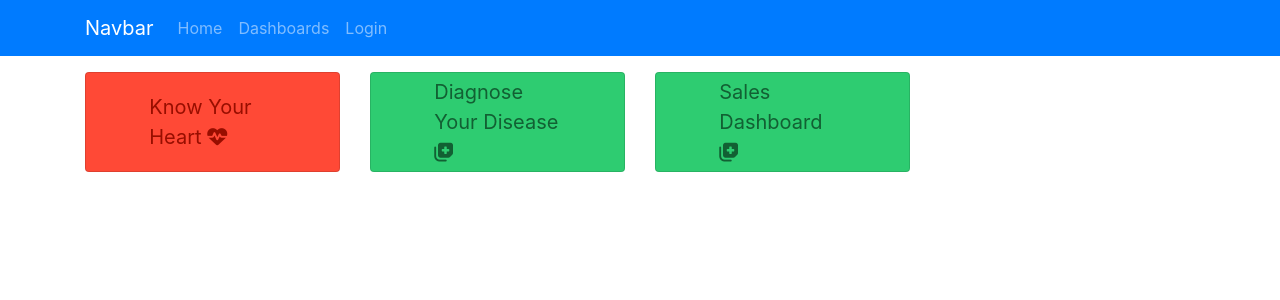
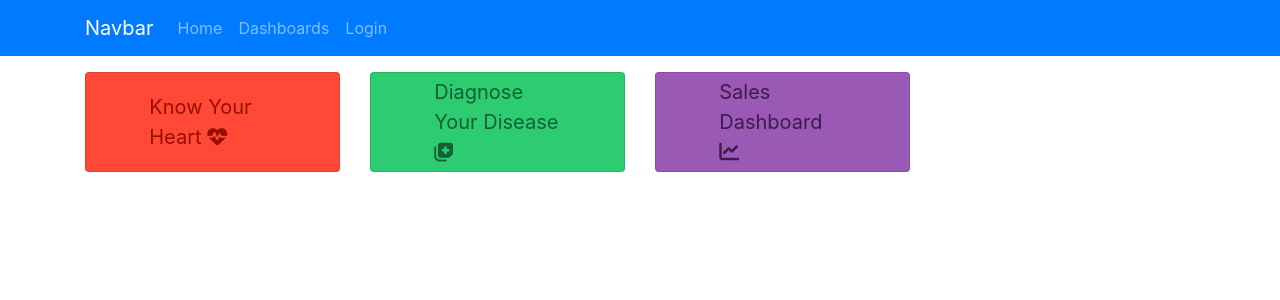
Before and after one commit to lokesh-kadiyala98/med-frontend, a React (Create React App) app: page /dashboards in a window 1280 px wide. Shown: the top 300 px of the page. Built offline with nearby package versions, Linux system fonts and the light colour scheme; the HTML template or start-up script is replaced by a standard one.

Commit message:
Refactored Code: Changed File Structure

```diff
--- a/src/App.js
+++ b/src/App.js
@@ -8,7 +8,7 @@ import Logout from './components/logout';
 import Profile from './components/profile';
 import Home from './components/home';
 import Dashboards from './components/dashboards/dashboards';
-import DiagnoseYourDisease from './components/dashboards/diagnoseYourDisease';
+import DiagnoseYourDisease from './components/dashboards/diagnoseYourDisease/diagnoseYourDisease';
 import KnowYourHeart from './components/dashboards/knowYourHeart';
 import SalesForecast from './components/dashboards/sales/salesForecasting';
 
--- a/src/components/dashboards/dashboards.jsx
+++ b/src/components/dashboards/dashboards.jsx
@@ -5,7 +5,6 @@ import LinkBox from '../misc/linkBox';
 class Dashboards extends Component {
     state = {  }
     render() {
-
         return (
             <section className="row">
                 <div className="col-sm-6 col-md-4 col-lg-3">
@@ -32,9 +31,9 @@ class Dashboards extends Component {
                     <NavLink to="/dashboards/salesForecast" >
                         <LinkBox
                             body="Sales Dashboard"
-                            fntClr='rgb(18, 96, 51)'
-                            bgClr='rgb(46, 204, 113)'
-                            icon={<i className="fas fa-notes-medical"></i>}
+                            fntClr='rgb(60, 28, 74)'
+                            bgClr='rgb(155, 89, 182)'
+                            icon={<i class="fas fa-chart-line"></i>}
                         />
                     </NavLink>
                 </div>
--- a/src/components/dashboards/diagnoseYourDisease.jsx
+++ b/src/components/dashboards/diagnoseYourDisease/diagnoseYourDisease.jsx
@@ -2,7 +2,7 @@ import React, { Component } from 'react';
 import axios from 'axios';
 import SymptomClassifier from './symptom_classifier';
 import SymptomsInput from './symptoms_input';
-import '../../config.json'
+import '../../../config.json'
 
 class DiagnoseYourDisease extends Component {
     state = {
--- a/src/components/dashboards/symptom_classifier.jsx
+++ b/src/components/dashboards/diagnoseYourDisease/symptom_classifier.jsx
@@ -66,13 +66,14 @@ class SymptomClassifier extends Component {
 
         var results = await revivedClassifier.categorize(symptoms)
 
-        return <h1 className='mt-3'>{results.charAt(0).toUpperCase() + results.slice(1)}</h1>
+        return results.charAt(0).toUpperCase() + results.slice(1)
     }
 
     render() {
         return (
             <div>
-                {this.state.predictedDisease}
+                <h1 className='mt-3'>{this.state.predictedDisease}</h1>
+
                 <div className="mt-5 symptomsContainer">
                     <div className='m-2 text-monospace larger-150'>Do you observe any of the below symptoms?</div>
                     {this.displayInputSymptoms(this.state.recommendedSymptoms)}
--- a/src/components/dashboards/symptoms_input.jsx
+++ b/src/components/dashboards/diagnoseYourDisease/symptoms_input.jsx
@@ -1,6 +1,6 @@
 import React, { Component } from 'react';
 import axios from 'axios';
-import AutoSuggestWrapper from './../misc/autoSuggestWrapper';
+import AutoSuggestWrapper from '../../misc/autoSuggestWrapper';
 
 class SymptomsInput extends Component {
     state = {
--- a/src/components/misc/autoSuggestWrapper.jsx
+++ b/src/components/misc/autoSuggestWrapper.jsx
@@ -7,14 +7,14 @@ import '../resources/css/autosuggest.css';
 
 class AutoSuggestWrapper extends Component {
   state = {
-    symptoms: [],
+    items: [],
     value: '',
     suggestions: []
   }
 
   componentDidUpdate(prevProps) {
     if(prevProps !== this.props) {
-      this.setState({ symptoms: this.props.items })
+      this.setState({ items: this.props.items })
     }
   }
 
@@ -31,7 +31,7 @@ class AutoSuggestWrapper extends Component {
 
       const regex = new RegExp('\\b' + escapedValue, 'i');
 
-      return this.state.symptoms.filter(symptom => regex.test(this.getSuggestionValue(symptom)));
+      return this.state.items.filter(item => regex.test(this.getSuggestionValue(item)));
   }
 
   getSuggestionValue = suggestion => suggestion.name
--- a/src/components/resources/css/style.css
+++ b/src/components/resources/css/style.css
@@ -44,17 +44,10 @@ li {
 }
 
 .dashboard-card {
-    border-top: 1px solid black;
-    border-left: 1px solid black;
     font-size: 20px;
     min-height: 100px;
     max-height: 100px;
     position: relative;
-}
-
-.dashboard-card:hover {
-    border-top: none;
-    border-left: none;
 }
 
 .dashboard-card .card-bodyquote {
```
